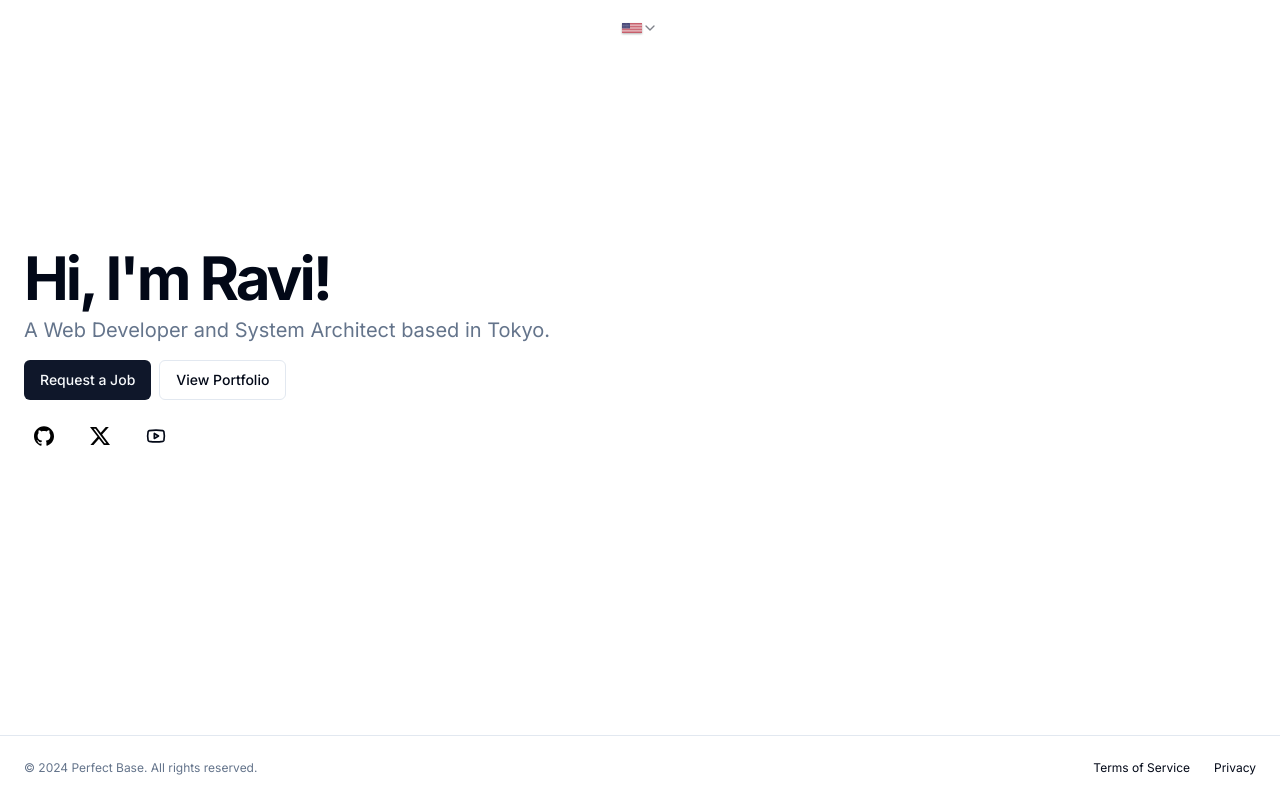
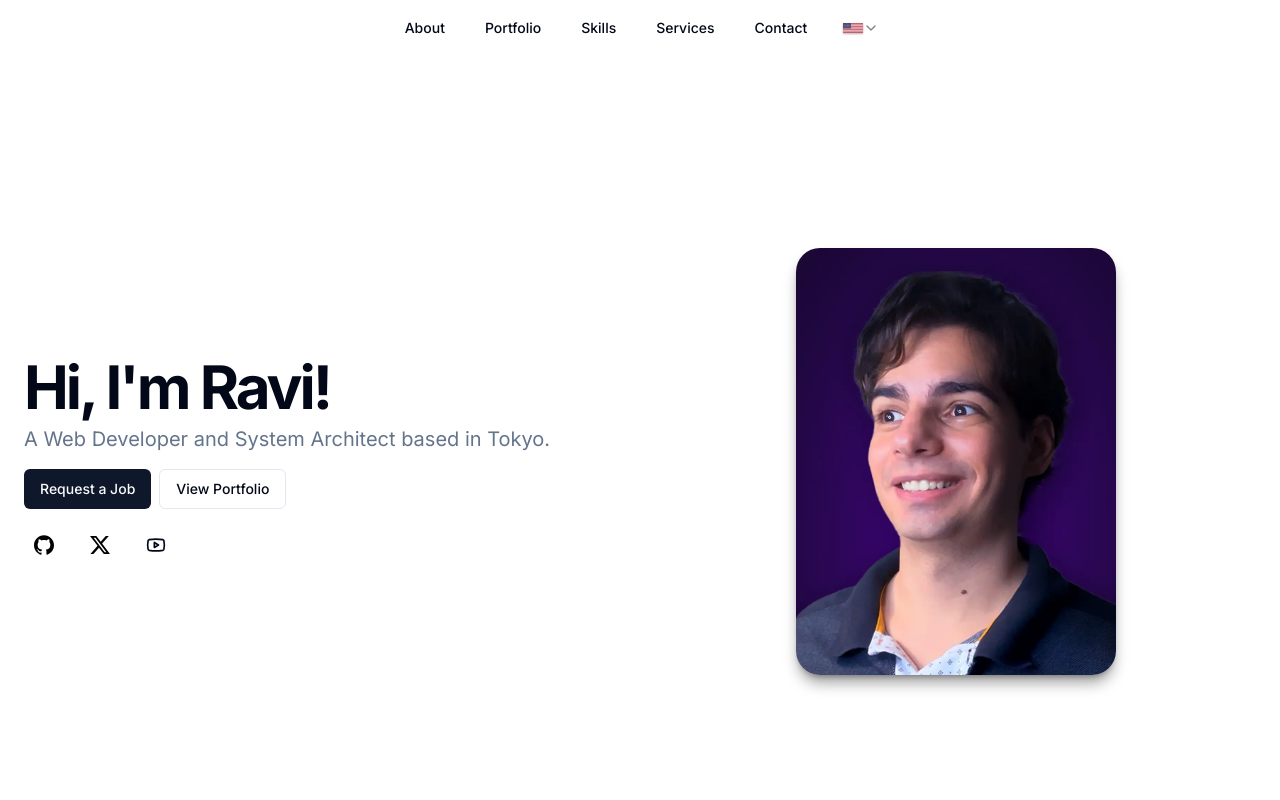
Before and after one commit to perfectbase/portfolio, a Next.js app: page /en in a window 1280 px wide. Shown: the top 800 px of the page. Built offline with nearby package versions, Linux system fonts and the light colour scheme.

Commit message:
return elements

```diff
--- a/src/app/[locale]/(homepage)/page.tsx
+++ b/src/app/[locale]/(homepage)/page.tsx
@@ -2,11 +2,11 @@ import Image from "next/image";
 import Link from "next/link";
 import { Button } from "@/components/ui/button";
 import { useTranslations } from "next-intl";
-// import { SkillsSection } from "./_sections/skills-section";
-// import { PortfolioSection } from "./_sections/portfolio-section";
-// import { ContactSection } from "./_sections/contact-section";
-// import { ServicesSection } from "./_sections/services-section";
-// import { AboutSection } from "./_sections/about-section";
+import { SkillsSection } from "./_sections/skills-section";
+import { PortfolioSection } from "./_sections/portfolio-section";
+import { ContactSection } from "./_sections/contact-section";
+import { ServicesSection } from "./_sections/services-section";
+import { AboutSection } from "./_sections/about-section";
 import GithubIcon from "@/components/icons/github-icon";
 import TwitterIcon from "@/components/icons/twitter-icon";
 import YouTubeIcon from "@/components/icons/youtube-icon";
@@ -29,36 +29,36 @@ export default function PortfolioPage({
   const t = useTranslations("HomePage");
 
   const sections: Section[] = [
+    {
+      id: "about",
+      navigation: t("navigation.about"),
+      component: AboutSection,
+    },
+    {
+      id: "portfolio",
+      navigation: t("navigation.portfolio"),
+      component: PortfolioSection,
+    },
+    {
+      id: "skills",
+      navigation: t("navigation.skills"),
+      component: SkillsSection,
+    },
     // {
-    //   id: "about",
-    //   navigation: t("navigation.about"),
-    //   component: AboutSection,
+    //   id: "testimonials",
+    //   navigation: t("navigation.testimonials"),
+    //   component: TestimonialsSection,
     // },
-    // {
-    //   id: "portfolio",
-    //   navigation: t("navigation.portfolio"),
-    //   component: PortfolioSection,
-    // },
-    // {
-    //   id: "skills",
-    //   navigation: t("navigation.skills"),
-    //   component: SkillsSection,
-    // },
-    // // {
-    // //   id: "testimonials",
-    // //   navigation: t("navigation.testimonials"),
-    // //   component: TestimonialsSection,
-    // // },
-    // {
-    //   id: "services",
-    //   navigation: t("navigation.services"),
-    //   component: ServicesSection,
-    // },
-    // {
-    //   id: "contact",
-    //   navigation: t("navigation.contact"),
-    //   component: ContactSection,
-    // },
+    {
+      id: "services",
+      navigation: t("navigation.services"),
+      component: ServicesSection,
+    },
+    {
+      id: "contact",
+      navigation: t("navigation.contact"),
+      component: ContactSection,
+    },
   ];
 
   return (
@@ -123,7 +123,7 @@ export default function PortfolioPage({
                   </Link>
                 </div>
               </div>
-              {/* <div className="relative max-w-60 md:max-w-80 aspect-square md:aspect-[3/4] mx-auto p-4 w-full order-first lg:order-last">
+              <div className="relative max-w-60 md:max-w-80 aspect-square md:aspect-[3/4] mx-auto p-4 w-full order-first lg:order-last">
                 <Image
                   src="/img/ravi.webp"
                   className="rounded-full md:rounded-3xl shadow-lg shadow-black/40 object-cover lg:order-last"
@@ -131,7 +131,7 @@ export default function PortfolioPage({
                   fill
                   priority
                 />
-              </div> */}
+              </div>
             </div>
           </div>
         </section>
```
